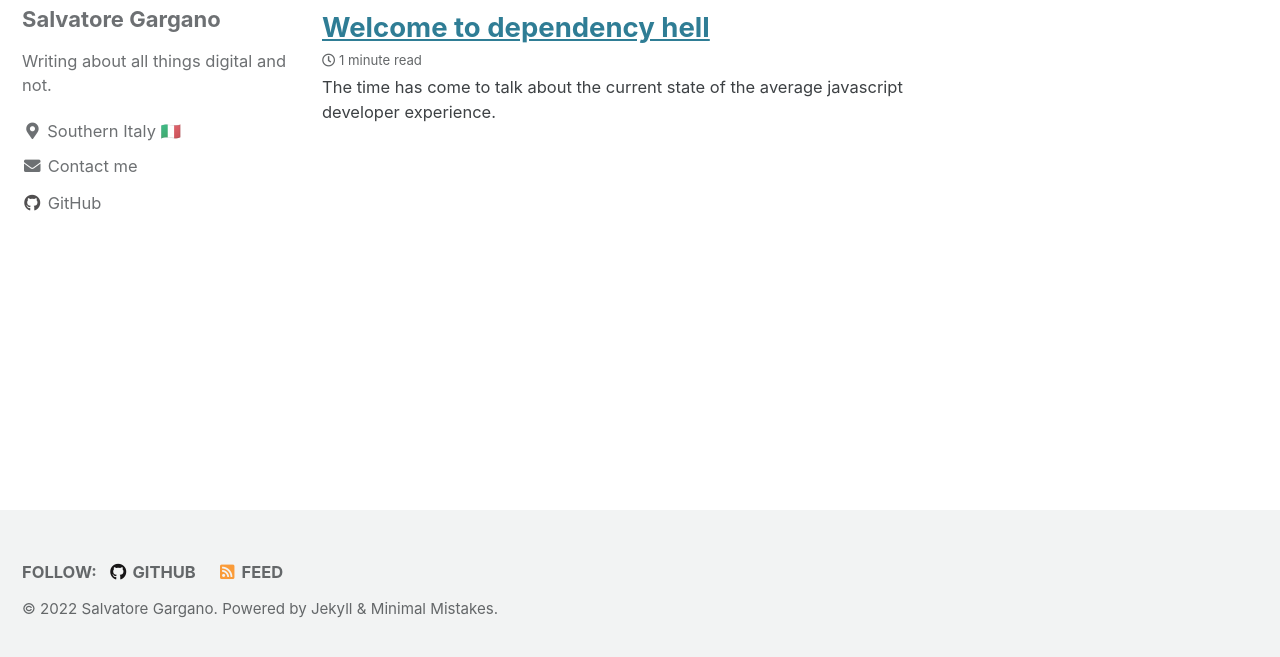
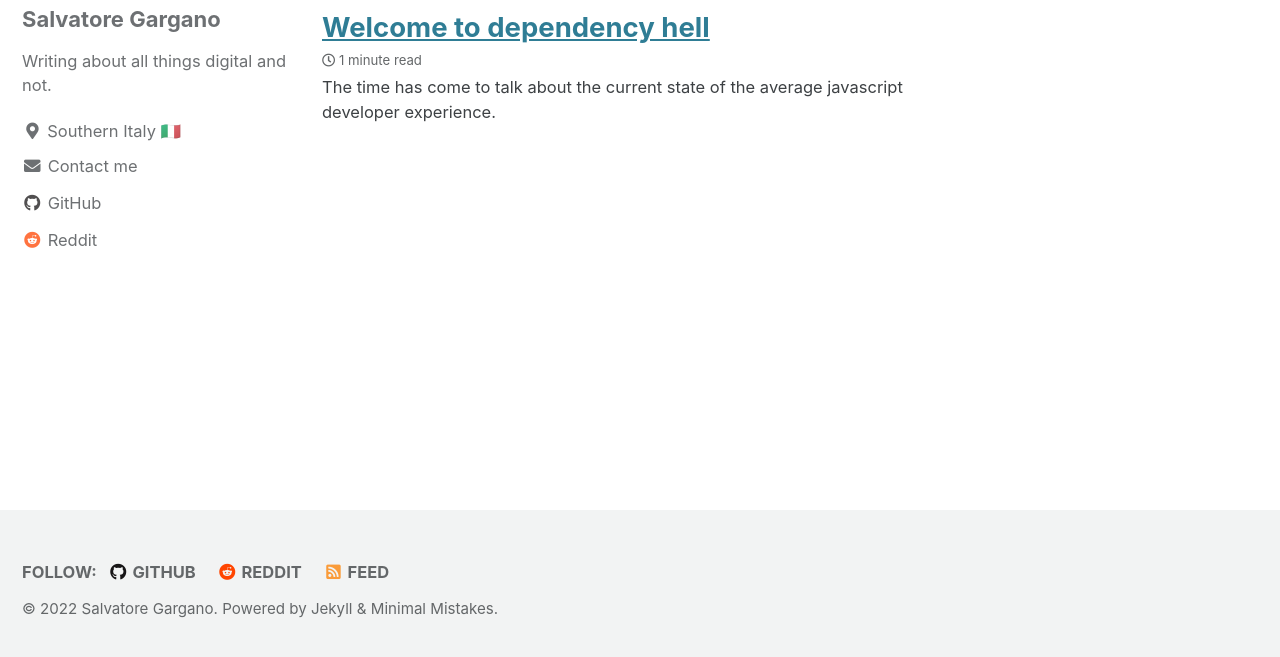
Before and after one commit to sungvzer/blog, a Jekyll site: the page built from index.html, in a window 1280 px wide, cut to the strip 235-892 px from the top of the page. Built offline with Jekyll 4.4.1, drawn with Linux system fonts in a browser that asks for light colours; cached includes are drawn as plain includes; the list of posts is cut into pages by our own code.

Commit message:
Add reddit links

```diff
--- a/_config.yml
+++ b/_config.yml
@@ -125,6 +125,9 @@ author:
     - label: "Instagram"
       icon: "fab fa-fw fa-instagram"
       # url: "https://instagram.com/"
+    - label: "Reddit"
+      icon: "fab fa-fw fa-reddit"
+      url: "https://www.reddit.com/u/UnknownSalvio"
 
 # Site Footer
 footer:
@@ -138,9 +141,9 @@ footer:
     - label: "GitHub"
       icon: "fab fa-fw fa-github"
       url: "https://github.com/sungvzer"
-    - label: "GitLab"
-      icon: "fab fa-fw fa-gitlab"
-      # url:
+    - label: "Reddit"
+      icon: "fab fa-fw fa-reddit"
+      url: "https://www.reddit.com/u/UnknownSalvio"
     - label: "Bitbucket"
       icon: "fab fa-fw fa-bitbucket"
       # url:
```
